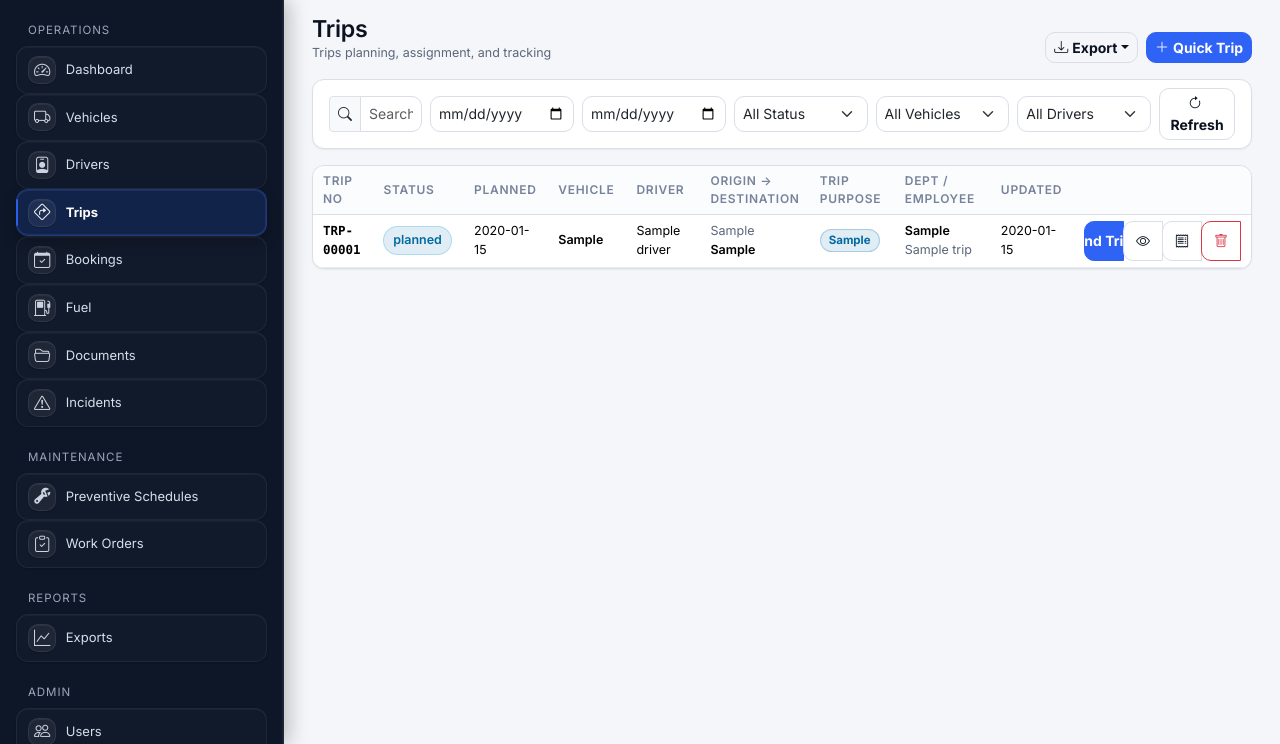
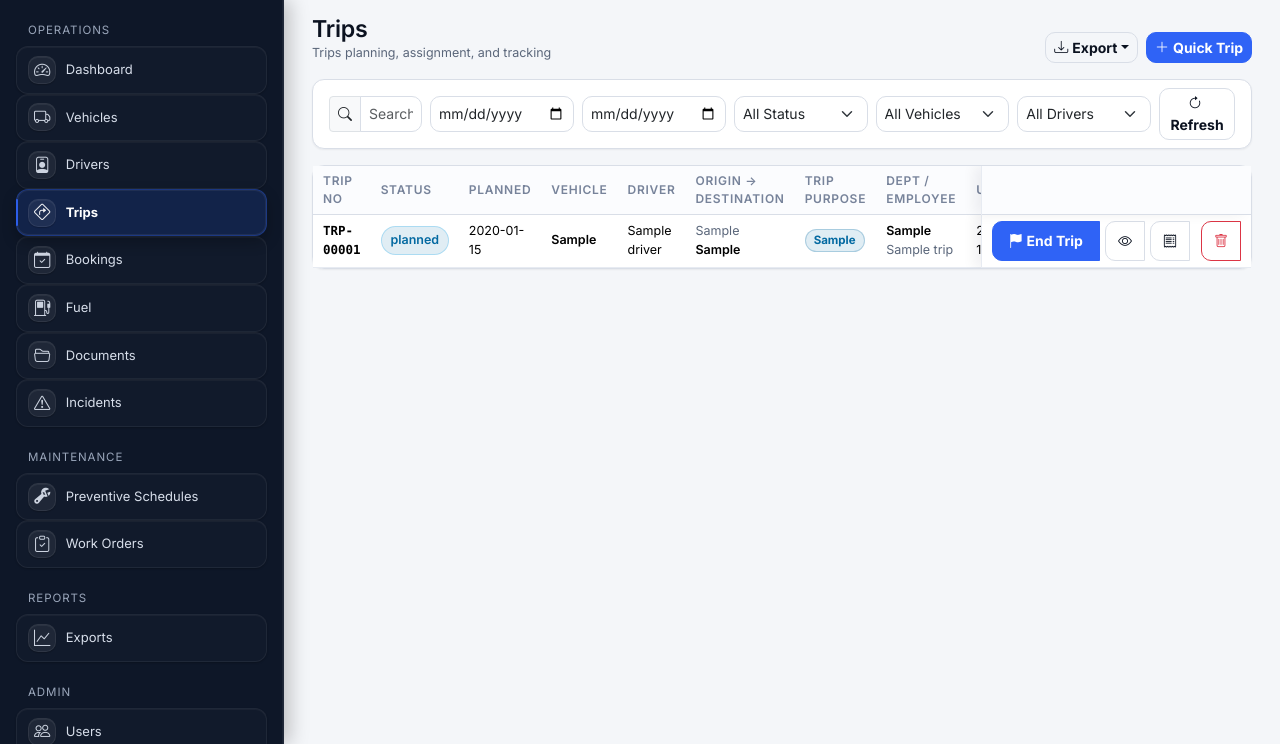
Before and after one commit to Bilalkhawaja001/fleet-management, a Flask app: page /trips/ in a window 1280 px wide. Shown: the part 56-800 px from the top of the page. Run offline with Flask 3, Linux system fonts and the light colour scheme; a user stored in the database is signed in; tables that the repository leaves empty hold one stand-in row (values such as "Sample post").

Commit message:
Trips table UI polish

```diff
--- a/app/templates/trips/trips_list.html
+++ b/app/templates/trips/trips_list.html
@@ -41,8 +41,8 @@
   <div class="card-body p-0">
 
     {% if trips and trips|length %}
-      <div class="table-responsive">
-        <table id="tripsTable" class="table table-hover mb-0">
+      <div id="tripsTableWrap" class="trips-table-wrap">
+        <table id="tripsTable" class="table table-hover mb-0 trips-table">
           <thead>
             <tr>
               <th data-sort="id" style="width:120px;">Trip No</th>
@@ -102,7 +102,7 @@
                 <td class="fm-actions" onclick="event.stopPropagation();">
                   <div class="btn-group btn-group-sm" role="group" aria-label="Trip actions">
                     <button
-                      class="btn btn-primary btn-icon js-end-trip"
+                      class="btn btn-primary js-end-trip d-inline-flex align-items-center gap-1 px-3"
                       title="End Trip"
                       type="button"
                       data-bs-toggle="modal"
@@ -112,7 +112,8 @@
                       data-has-returnable="{{ 1 if returnable_count > 0 else 0 }}"
                       {% if not can_end %}disabled{% endif %}
                     >
-                      End Trip
+                      <i class="bi bi-flag-fill"></i>
+                      <span>End Trip</span>
                     </button>
                     <a class="btn btn-outline-secondary btn-icon" title="View" href="{{ url_for('trips.trip_edit', trip_id=t.id) }}"><i class="bi bi-eye"></i></a>
                     <a class="btn btn-outline-secondary btn-icon" title="Expenses" href="{{ url_for('trips.trip_expenses', trip_id=t.id) }}"><i class="bi bi-receipt"></i></a>
```
